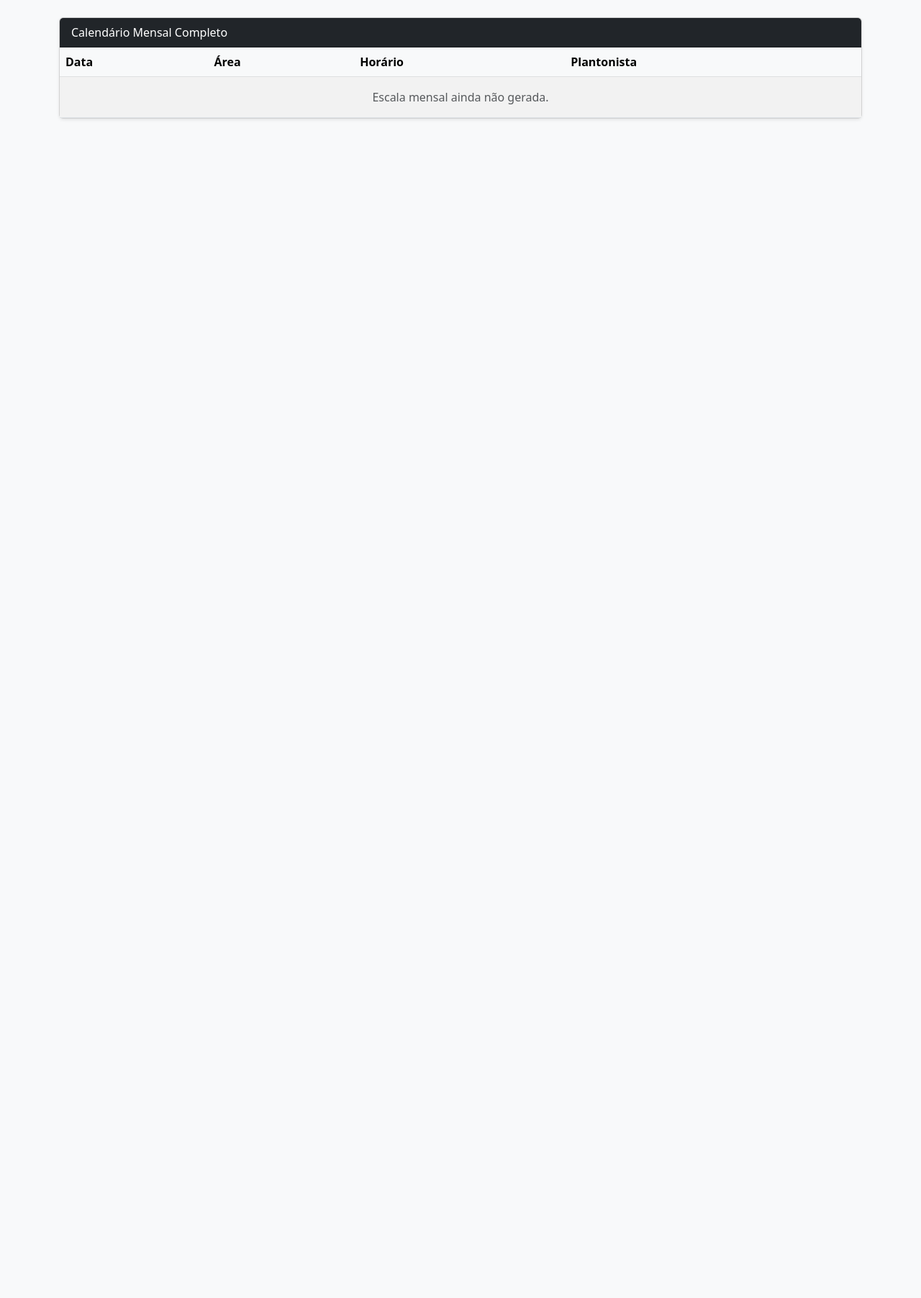
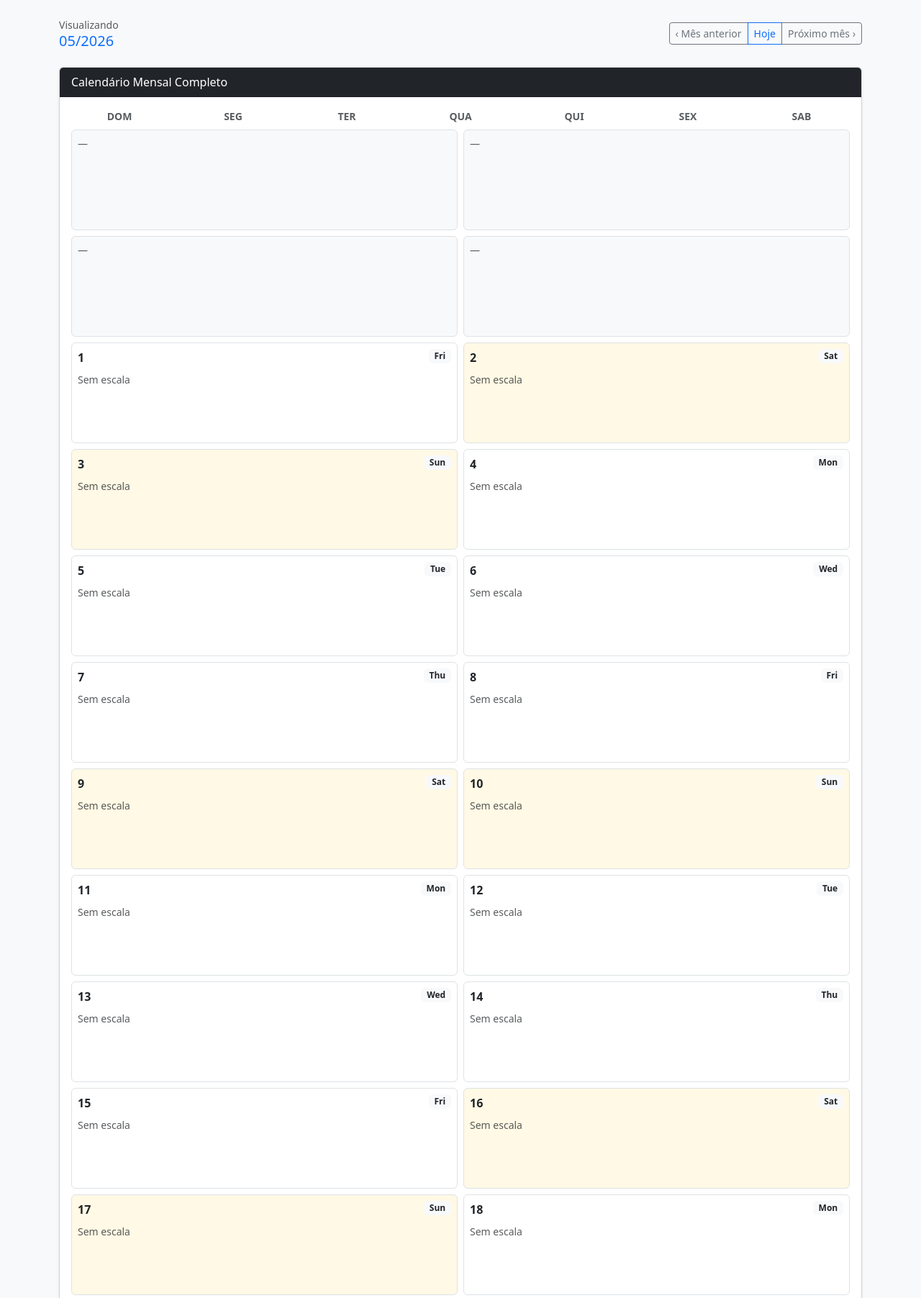
Before and after one commit to Filipe-Bina/gerenciador_escalas, a Flask app: page / in a window 1280 px wide, after a click that opens the changed part. Shown: the part 122-1926 px from the top of the page at 72% size. Before the commit the page ends 288 px from the top, so only its background shows below. Run offline with Flask 3, Linux system fonts and the light colour scheme; data that the repository does not hold is empty; some libraries are stand-ins or nearby versions.

Commit message:
Atualização 1.1: calendário mensal e navegação

```diff
--- a/app.py
+++ b/app.py
@@ -74,6 +74,67 @@
 
     data_str = data.strftime("%Y-%m-%d")
     return data.weekday() >= 5 or data_str in feriados
+
+
+def resolve_dashboard_month():
+    current_month = datetime.date.today().replace(day=1)
+    ano_param = request.args.get('ano')
+    mes_param = request.args.get('mes')
+
+    try:
+        return datetime.date(int(ano_param), int(mes_param), 1)
+    except (TypeError, ValueError):
+        return current_month
+
+
+def resolve_dashboard_weekend_dates(selected_month, reference_date=None):
+    if reference_date is None:
+        reference_date = datetime.date.today()
+
+    first_day = selected_month
+    last_day = selected_month.replace(day=monthrange(selected_month.year, selected_month.month)[1])
+
+    if selected_month.year == reference_date.year and selected_month.month == reference_date.month:
+        days_until_saturday = (5 - reference_date.weekday()) % 7
+        next_saturday = reference_date + datetime.timedelta(days=days_until_saturday)
+
+        if next_saturday <= last_day:
+            return next_saturday, next_saturday + datetime.timedelta(days=1)
+
+        return None
+
+    first_saturday = first_day + datetime.timedelta(days=(5 - first_day.weekday()) % 7)
+    return first_saturday, first_saturday + datetime.timedelta(days=1)
+
+
+def build_month_calendar_view(month_start, rows):
+    month_last_day = monthrange(month_start.year, month_start.month)[1]
+    first_weekday = month_start.weekday()
+    calendar_days = []
+
+    for _ in range(first_weekday):
+        calendar_days.append({"empty": True})
+
+    entries_by_day = {}
+    for row in rows:
+        day = int(row['data_formatada'][:2])
+        entries_by_day.setdefault(day, []).append({
+            "area": row['area'],
+            "turno": row['turno'],
+            "tecnico_nome": row['tecnico_nome'],
+        })
+
+    for day in range(1, month_last_day + 1):
+        date_obj = datetime.date(month_start.year, month_start.month, day)
+        calendar_days.append({
+            "day": day,
+            "date": date_obj,
+            "is_weekend": date_obj.weekday() >= 5,
+            "entries": entries_by_day.get(day, []),
+            "empty": False,
+        })
+
+    return calendar_days
 
 
 # Lista de técnicos por área
@@ -210,17 +271,27 @@
 
 @app.route('/')
 def dashboard():
-    hoje = datetime.date.today()
+    mes_selecionado = resolve_dashboard_month()
 
-    dias_para_sabado = (5 - hoje.weekday()) % 7
-    proximo_sabado = hoje + datetime.timedelta(days=dias_para_sabado)
-    proximo_domingo = proximo_sabado + datetime.timedelta(days=1)
+    def proximo_mes(data):
+        if data.month == 12:
+            return data.replace(year=data.year + 1, month=1)
+        return data.replace(month=data.month + 1)
+
+    def mes_anterior(data):
+        if data.month == 1:
+            return data.replace(year=data.year - 1, month=12)
+        return data.replace(month=data.month - 1)
+
+    prev_month = mes_anterior(mes_selecionado)
+    next_month = proximo_mes(mes_selecionado)
+    proximo_sabado, proximo_domingo = resolve_dashboard_weekend_dates(mes_selecionado)
 
     conn = get_db_connection()
     cursor = conn.cursor()
 
-    primeiro_dia = f"{hoje.year}-{hoje.month:02d}-01"
-    ultimo_dia = f"{hoje.year}-{hoje.month:02d}-{monthrange(hoje.year, hoje.month)[1]}"
+    primeiro_dia = f"{mes_selecionado.year}-{mes_selecionado.month:02d}-01"
+    ultimo_dia = f"{mes_selecionado.year}-{mes_selecionado.month:02d}-{monthrange(mes_selecionado.year, mes_selecionado.month)[1]}"
     cursor.execute(
         "SELECT id, to_char(data, 'DD/MM/YYYY') as data_formatada, area, turno, tecnico_re, tecnico_nome "
         "FROM escala WHERE data BETWEEN %s AND %s ORDER BY data ASC, area ASC, turno ASC",
@@ -228,16 +299,29 @@
     )
     escala_mensal = cursor.fetchall()
 
-    cursor.execute(
-        "SELECT to_char(data, 'DD/MM/YYYY') as data_formatada, area, turno, tecnico_re, tecnico_nome "
-        "FROM escala WHERE data IN (%s, %s) ORDER BY data ASC, area ASC, turno ASC",
-        (proximo_sabado, proximo_domingo)
-    )
-    escala_fds = cursor.fetchall()
+    if proximo_sabado and proximo_domingo:
+        cursor.execute(
+            "SELECT to_char(data, 'DD/MM/YYYY') as data_formatada, area, turno, tecnico_re, tecnico_nome "
+            "FROM escala WHERE data IN (%s, %s) ORDER BY data ASC, area ASC, turno ASC",
+            (proximo_sabado, proximo_domingo)
+        )
+        escala_fds = cursor.fetchall()
+    else:
+        escala_fds = []
+
+    calendar_days = build_month_calendar_view(mes_selecionado, escala_mensal)
 
     cursor.close()
     conn.close()
-    return render_template('dashboard.html', mensal=escala_mensal, fds=escala_fds, mes_ano=hoje.strftime("%m/%Y"))
+    return render_template(
+        'dashboard.html',
+        calendar_days=calendar_days,
+        fds=escala_fds,
+        mes_ano=mes_selecionado.strftime("%m/%Y"),
+        mes_selecionado=mes_selecionado,
+        prev_month=prev_month,
+        next_month=next_month,
+    )
 
 @app.route('/login', methods=['GET', 'POST'])
 def login():
--- a/templates/dashboard.html
+++ b/templates/dashboard.html
@@ -17,6 +17,18 @@
             <button class="nav-link active me-1" id="fds-tab" data-bs-toggle="pill" data-bs-target="#fds" type="button" role="tab">Próximo FDS</button>
             <button class="nav-link" id="mensal-tab" data-bs-toggle="pill" data-bs-target="#mensal" type="button" role="tab">Escala Mensal ({{ mes_ano }})</button>
         </nav>
+
+        <div class="d-flex justify-content-between align-items-center flex-wrap gap-2 mb-4">
+            <div>
+                <div class="text-muted small">Visualizando</div>
+                <h2 class="h5 mb-0 text-primary">{{ mes_ano }}</h2>
+            </div>
+            <div class="btn-group" role="group" aria-label="Navegação de meses">
+                <a href="/?ano={{ prev_month.year }}&mes={{ prev_month.month }}" class="btn btn-outline-secondary btn-sm">‹ Mês anterior</a>
+                <a href="/" class="btn btn-outline-primary btn-sm">Hoje</a>
+                <a href="/?ano={{ next_month.year }}&mes={{ next_month.month }}" class="btn btn-outline-secondary btn-sm">Próximo mês ›</a>
+            </div>
+        </div>
 
         <div class="tab-content" id="pills-tabContent">
             <!-- ABA PROXIMO FIM DE SEMANA -->
@@ -45,30 +57,47 @@
             <div class="tab-pane fade" id="mensal" role="tabpanel">
                 <div class="card shadow-sm">
                     <div class="card-header bg-dark text-white">Calendário Mensal Completo</div>
-                    <div class="table-responsive">
-                        <table class="table table-striped align-middle mb-0">
-                            <thead class="table-light">
-                                <tr>
-                                    <th>Data</th>
-                                    <th>Área</th>
-                                    <th>Horário</th>
-                                    <th>Plantonista</th>
-                                </tr>
-                            </thead>
-                            <tbody>
-                                {% if not mensal %}
-                                <tr><td colspan="4" class="text-center text-muted py-3">Escala mensal ainda não gerada.</td></tr>
+                    <div class="card-body">
+                        <div class="row text-center fw-semibold text-uppercase small text-muted mb-2">
+                            <div class="col">Dom</div>
+                            <div class="col">Seg</div>
+                            <div class="col">Ter</div>
+                            <div class="col">Qua</div>
+                            <div class="col">Qui</div>
+                            <div class="col">Sex</div>
+                            <div class="col">Sab</div>
+                        </div>
+
+                        <div class="row row-cols-1 row-cols-sm-2 row-cols-lg-7 g-2">
+                            {% for cell in calendar_days %}
+                            <div class="col">
+                                {% if cell.empty %}
+                                <div class="border rounded p-2 bg-light text-muted" style="min-height: 140px;">
+                                    <div class="small">—</div>
+                                </div>
+                                {% else %}
+                                <div class="border rounded p-2 h-100 {% if cell.is_weekend %}bg-warning bg-opacity-10{% else %}bg-white{% endif %}" style="min-height: 140px;">
+                                    <div class="d-flex justify-content-between align-items-start mb-2">
+                                        <span class="fw-bold">{{ cell.day }}</span>
+                                        <span class="badge bg-light text-dark small">{{ cell.date.strftime('%a') }}</span>
+                                    </div>
+
+                                    {% if cell.entries %}
+                                        {% for entry in cell.entries %}
+                                        <div class="mb-2">
+                                            <span class="badge bg-secondary mb-1">{{ entry.area }}</span>
+                                            <div class="small text-dark">{{ entry.turno }}</div>
+                                            <div class="small text-primary fw-semibold">{{ entry.tecnico_nome }}</div>
+                                        </div>
+                                        {% endfor %}
+                                    {% else %}
+                                        <div class="small text-muted">Sem escala</div>
+                                    {% endif %}
+                                </div>
                                 {% endif %}
-                                {% for r in mensal %}
-                                <tr>
-                                    <td><strong>{{ r.data_formatada }}</strong></td>
-                                    <td><span class="badge bg-info text-dark">{{ r.area }}</span></td>
-                                    <td><small>{{ r.turno }}</small></td>
-                                    <td class="text-primary font-weight-bold">{{ r.tecnico_nome }}</td>
-                                </tr>
-                                {% endfor %}
-                            </tbody>
-                        </table>
+                            </div>
+                            {% endfor %}
+                        </div>
                     </div>
                 </div>
             </div>
```
Also changed, not shown: tests/test_dashboard_months.py (added, +47 -0 lines).
